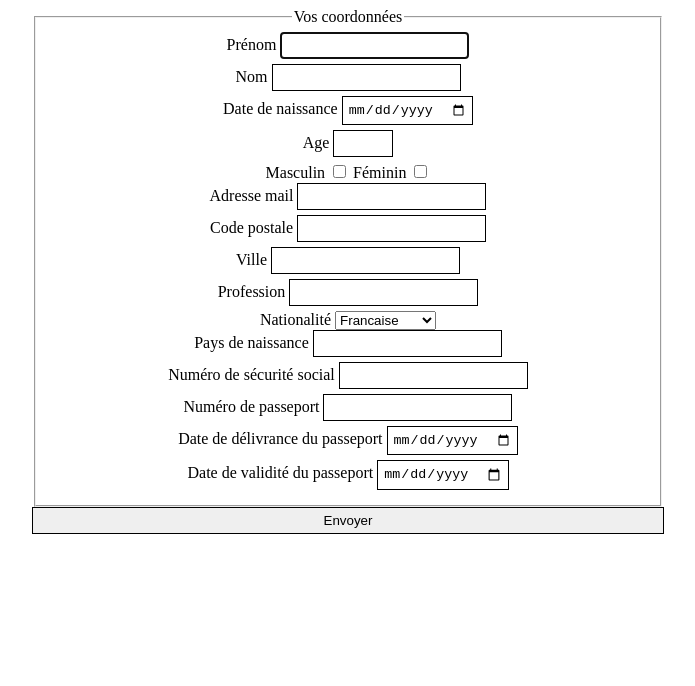
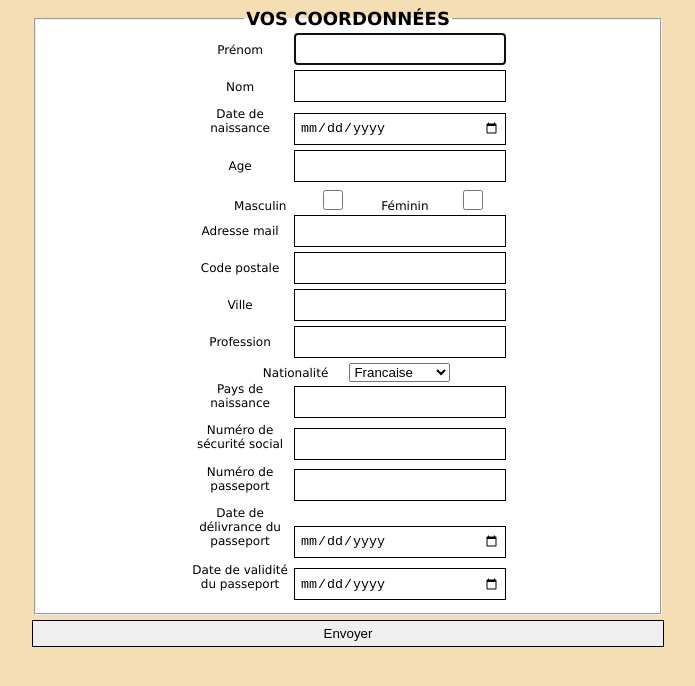
Before and after one commit to Fabian59II/ProjetFormulaire, a plain HTML site: page index.html in a window 1280 px wide. Shown: the whole page, without its empty margins (292-987 px from the left). Drawn offline with Linux system fonts and the light colour scheme.

Commit message:
finalisation html et css

```diff
--- a/index.html
+++ b/index.html
@@ -13,7 +13,7 @@
     <section>
         <form method="get">
             <fieldset>
-                <legend>Vos coordonnées</legend>
+                <legend id="coordonées">Vos coordonnées</legend>
                 <label for="Prénom">Prénom</label>
                 <input type="text" name="Prénom" id="Prénom" autofocus required> <br>
                 <label for="Nom">Nom</label>
@@ -79,7 +79,7 @@
                 <label for="Date_de_validité_du_passeport">Date de validité du passeport</label>
                 <input type="date" name="Date de validité du passeport" id="Date_de_validité_du_passeport" required>
             </fieldset>
-            <input type="submit" value="Envoyer">
+            <input type="submit" value="Envoyer" id="envoyer">
         </form>
     </section>
 
--- a/style.css
+++ b/style.css
@@ -1,3 +1,9 @@
+body{
+    background-color: wheat;
+    font-size: 12px;
+    font-family: Verdana, Geneva, Tahoma, sans-serif;
+}
+
 form{
     display: flex;
     flex-direction: column;
@@ -9,9 +15,42 @@ input{
     padding: 5px;
     border: 1px solid black;
     margin-bottom: 5px;
+    width: 200px;
+    height: 20px;
 
 }
 
 fieldset{
     text-align: center;
+    background-color: white;
 }
+
+label Prénom{
+    text-align: left;
+}
+
+#envoyer{
+    margin-top: 5px;
+    width: auto;
+    height: auto;
+}
+
+#coordonées{
+    font-weight: bold;
+    text-transform: uppercase;
+    font-size: 18px;
+}
+
+label{
+    display: inline-block;
+    width: 100px;
+
+}
+
+#Sexe_M {
+    width: 30px;
+}
+
+#Sexe_F{
+    width: 20px;
+}
```
